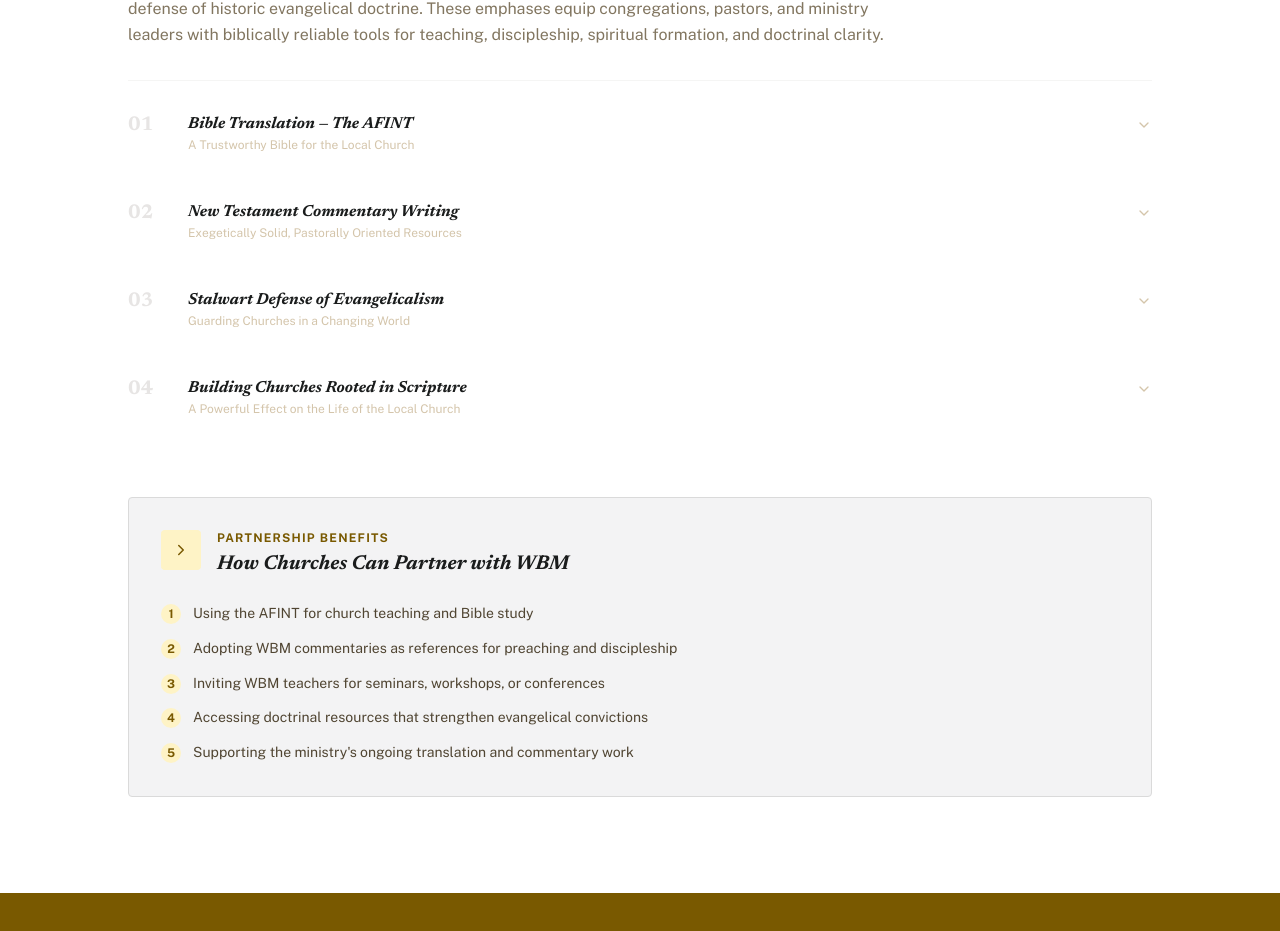
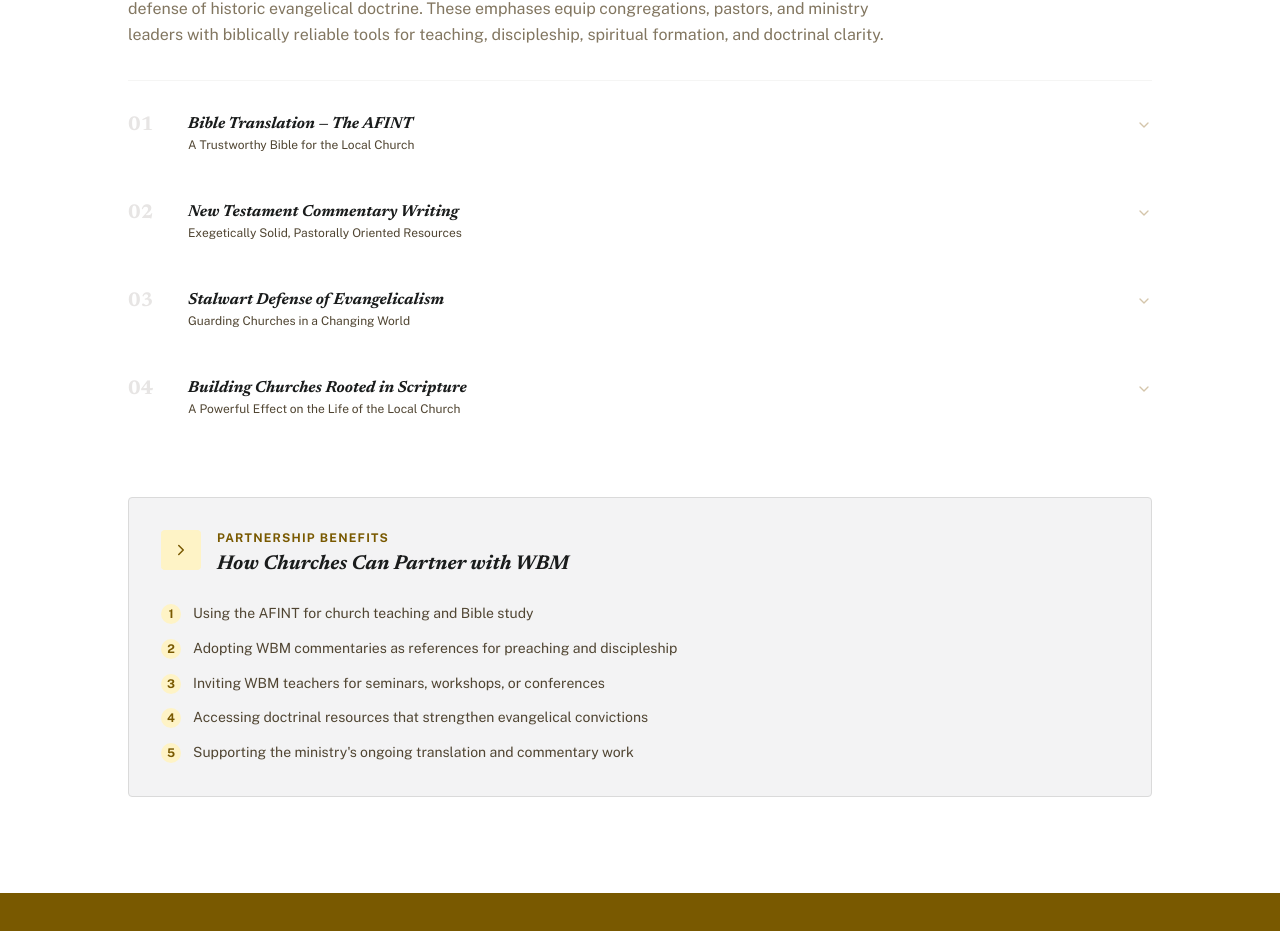
Before and after one commit to mayormankind/wordbiblicalministries, a Next.js app: page /ministries in a window 1280 px wide. Shown: the part 1811-2742 px from the top of the page. Built offline with nearby package versions, Linux system fonts and the light colour scheme.

Commit message:
Change subtitle text color class in Ministries component

```diff
--- a/src/views/Ministries.tsx
+++ b/src/views/Ministries.tsx
@@ -239,7 +239,7 @@
           <h4 className="text-base font-bold text-on-surface group-hover:text-surface-tint transition-colors duration-200 leading-snug font-headline italic">
             {pillar.title}
           </h4>
-          <p className="text-xs text-outline-variant mt-0.5">
+          <p className="text-xs text-on-surface-variant mt-0.5">
             {pillar.subtitle}
           </p>
         </div>
```
